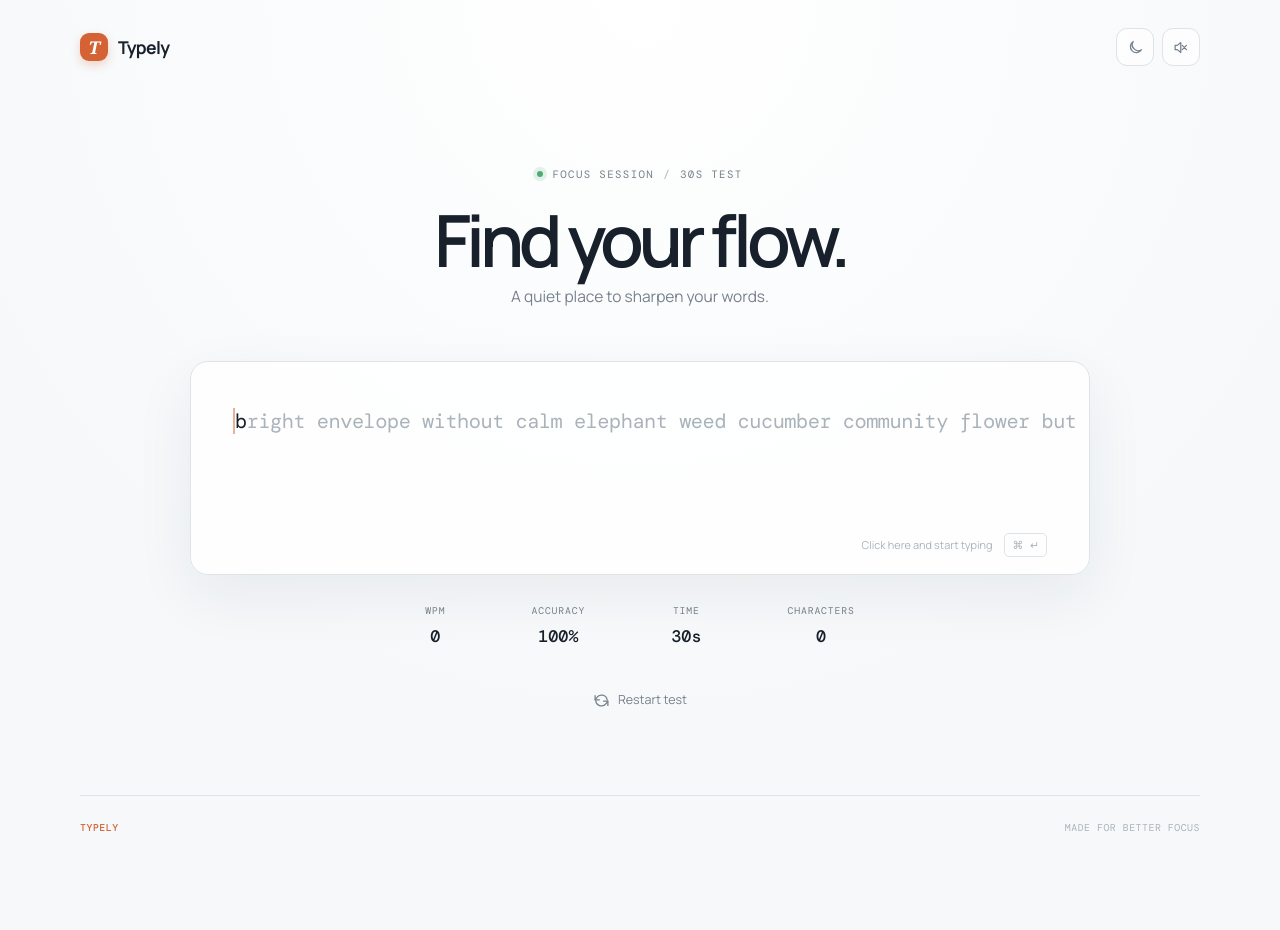
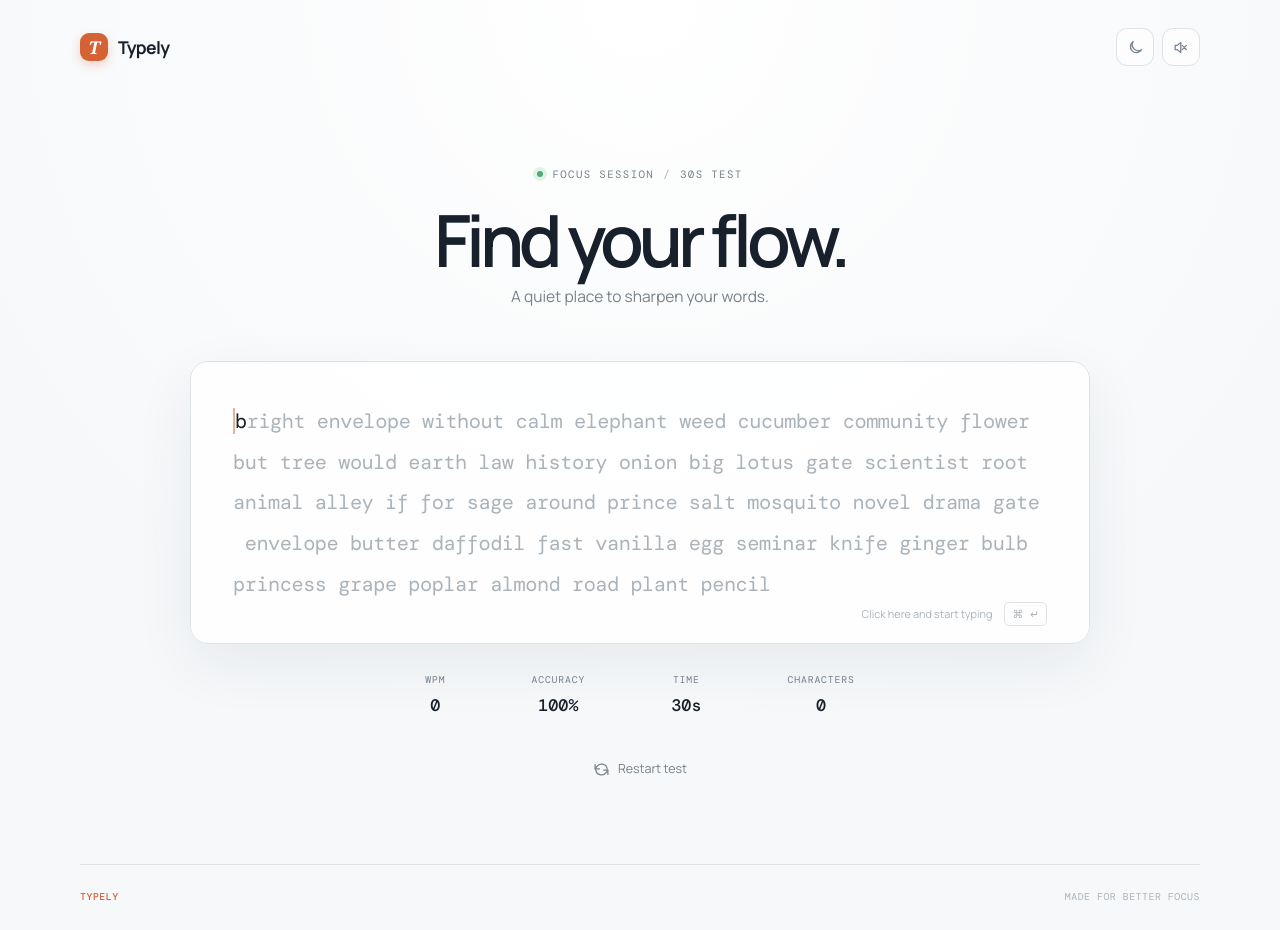
Before and after one commit to ARJUN-MLE/new, a React (Vite) app: page / in a window 1280 px wide. Before the commit the page ends 861 px from the top, so only its background shows below. Built offline with nearby package versions, Linux system fonts and the light colour scheme.

Commit message:
FIXING BUG

```diff
--- a/src/App.css
+++ b/src/App.css
@@ -31,8 +31,8 @@ h1 { margin: 21px 0 7px; color: var(--ink); font-size: clamp(2.7rem, 6vw, 4.5rem
   user-select: none;
 
   white-space: normal;
-  overflow-wrap: normal;
-  word-break: keep-all;
+  overflow-wrap: break-word;
+  word-break: normal;
 }
 .passage span { transition: color .15s, background .15s; }
 .passage .correct { color: var(--correct); }
```
